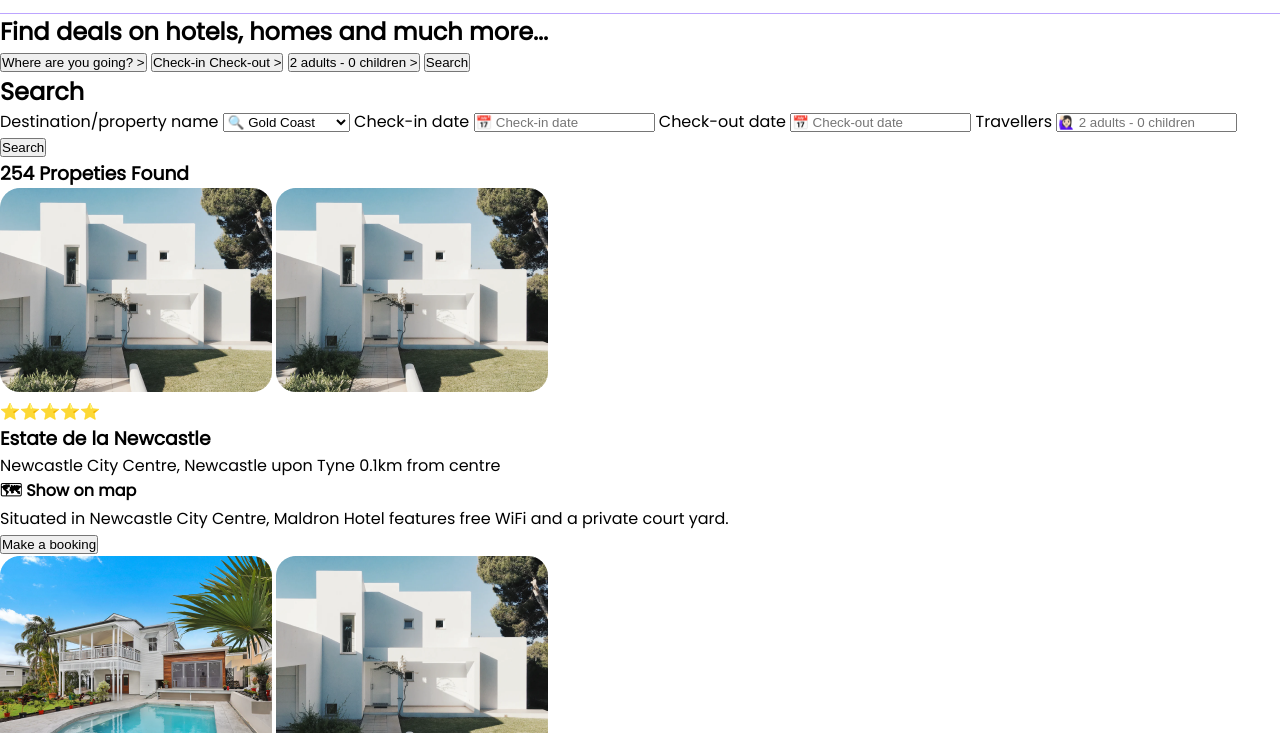
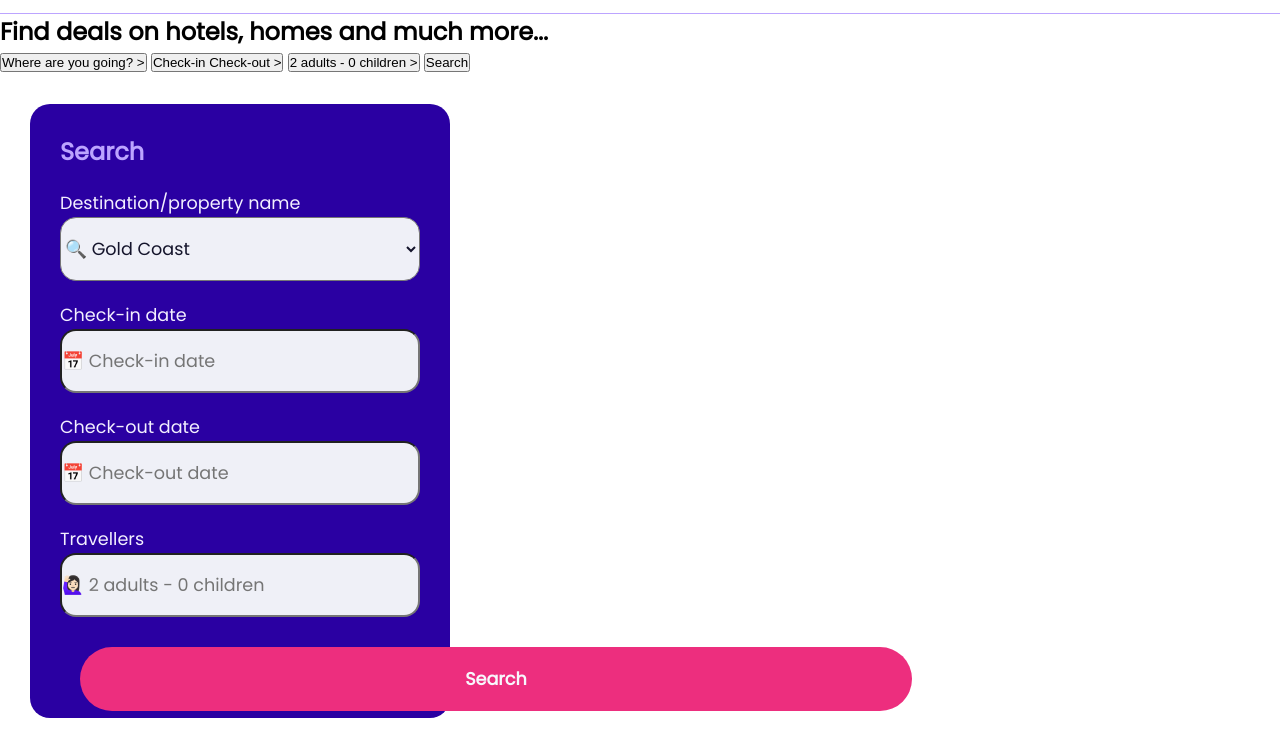
Before and after one commit to AldanaArcidiacono/AldanaArcidiacono-202210-W1CH5-Aldana-Rafael, a website: page index.html in a window 1280 px wide. Shown: the part 67-800 px from the top of the page. Drawn offline with Linux system fonts and the light colour scheme.

Commit message:
Add styles of second section

```diff
--- a/index.html
+++ b/index.html
@@ -32,9 +32,12 @@
                     <label for="destination-select"
                         >Destination/property name</label
                     >
-                    <select name="destinations" id="destination-select">
+                    <select
+                        class="destination--search"
+                        name="destinations"
+                        id="destination-select"
+                    >
                         <option value="">🔍 Gold Coast</option>
-                        <option value="gold coast">Gold Coast</option>
                         <option value="norwegian fiords">
                             Norwegian Fiords
                         </option>
@@ -43,23 +46,28 @@
                     </select>
                     <label for="date-in">Check-in date</label>
                     <input
+                        class="destination--search"
                         type="text"
                         id="date-in"
                         placeholder="📅 Check-in date"
                     />
                     <label for="date-out">Check-out date</label>
                     <input
+                        class="destination--search"
                         type="text"
                         id="date-out"
                         placeholder="📅 Check-out date"
                     />
                     <label for="travellers">Travellers</label>
                     <input
+                        class="destination--search"
                         type="text"
                         id="travellers"
                         placeholder="🙋🏻‍♀️ 2 adults - 0 children"
                     />
-                    <button type="submit">Search</button>
+                    <button class="destination--search" type="submit">
+                        Search
+                    </button>
                 </div>
             </section>
             <section class="search--results">
--- a/sass/styles.scss
+++ b/sass/styles.scss
@@ -29,6 +29,52 @@ h1 {
 }
 
 .search--destinations {
+    background-color: variables.$primary-color;
+    width: 420px;
+    height: 614px;
+    margin: 30px;
+    border-radius: 20px;
+    padding: 30px;
+
+    h2 {
+        color: #bca4ff;
+    }
+
+    div {
+        display: flex;
+        flex-direction: column;
+        color: #f3efff;
+        font-size: 1.1rem;
+        line-height: 1.75rem;
+        margin-block-start: 20px;
+    }
+
+    select,
+    input {
+        margin-block-end: 20px;
+        color: #14142b;
+        font-size: 1.1rem;
+    }
+
+    button {
+        margin-block-start: 10px;
+        background-color: variables.$secondary-color;
+        color: #f7f7fc;
+        font-weight: 600;
+        font-size: 1.1rem;
+        line-height: 1.75rem;
+        border-radius: 2.5rem;
+        border: none;
+        width: 65vw;
+        margin-inline-start: 20px;
+    }
+}
+
+.destination--search {
+    font-family: variables.$font-family;
+    height: 8vh;
+    border-radius: 1rem;
+    background: #eff0f7;
 }
 
 footer {
```
Also changed, not shown: assets/search.png (added), css/styles.css, 1 other file.
